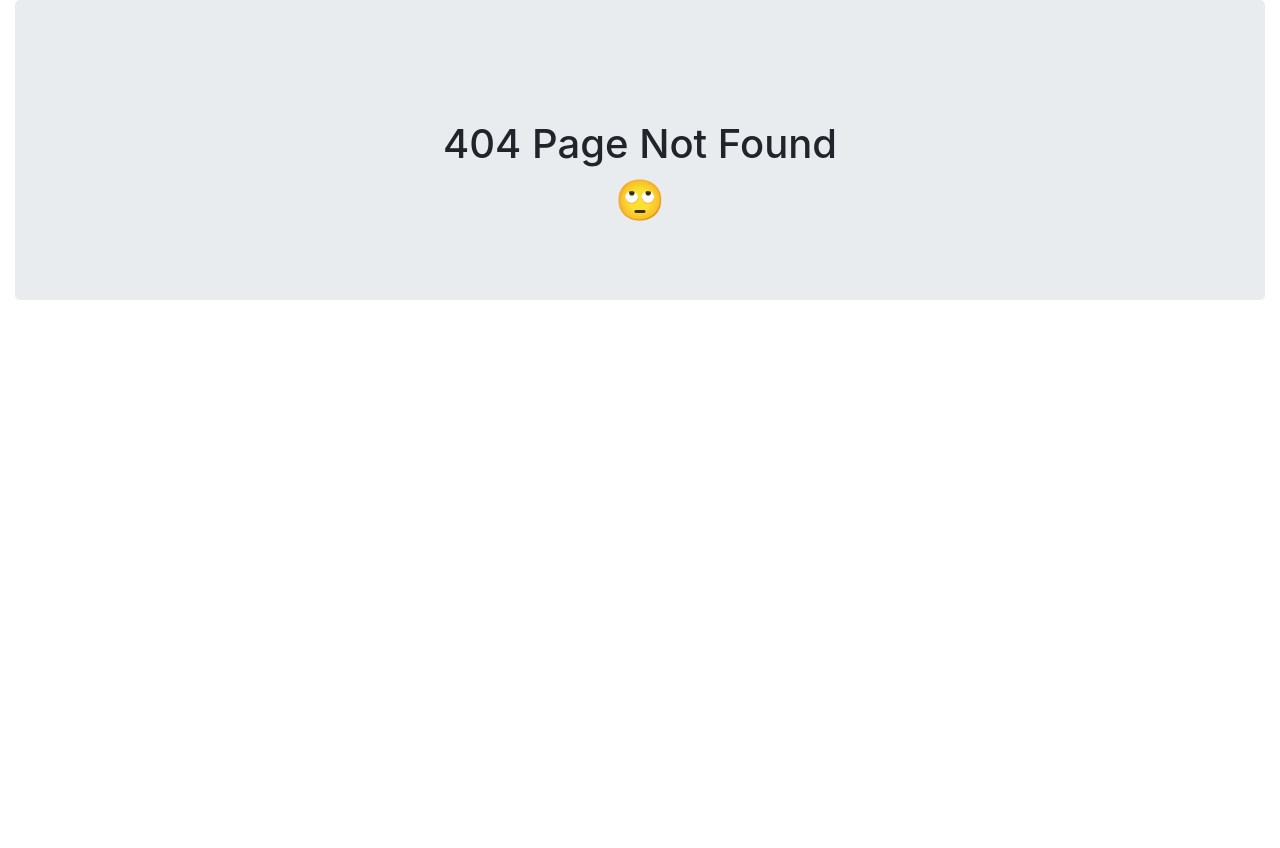
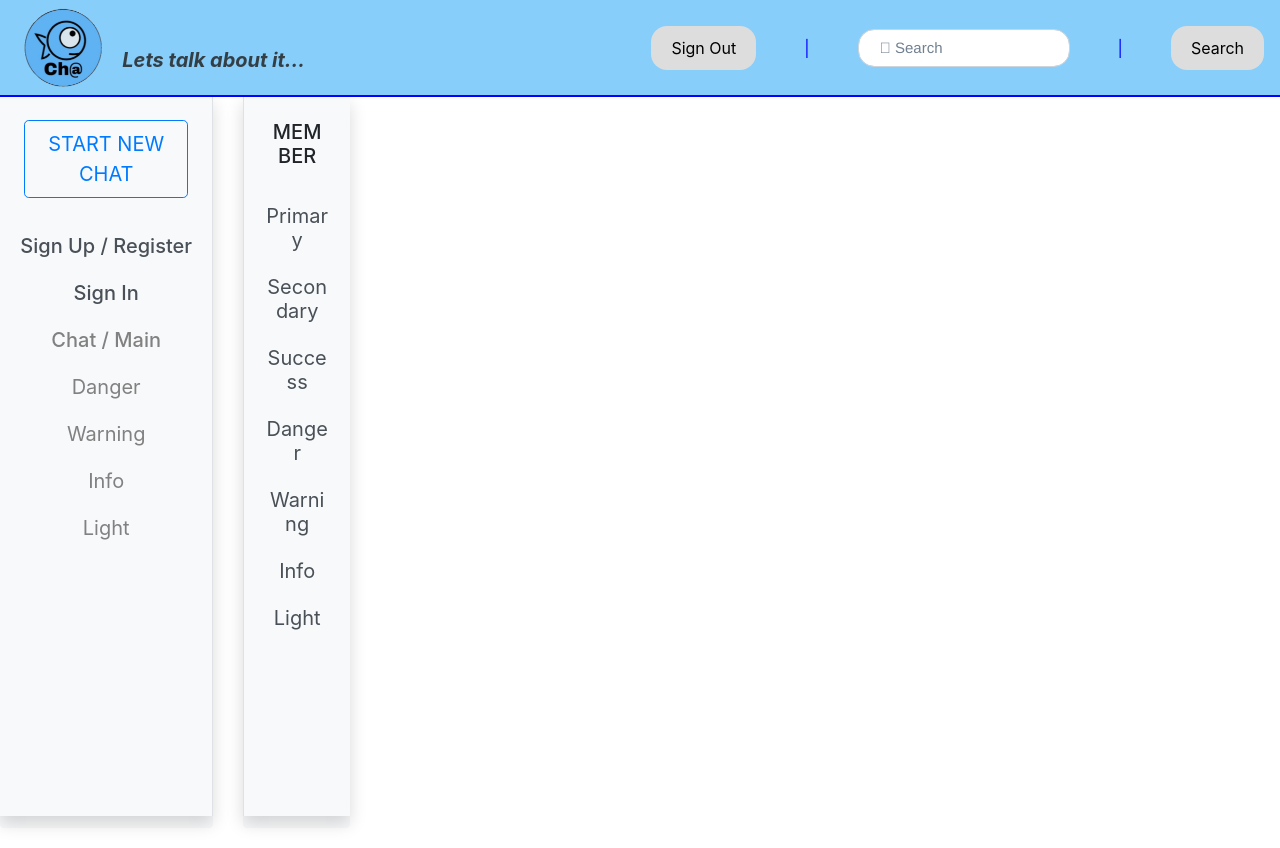
Before and after one commit to catnap89/HelloWorldCommunity, a React (Create React App) app in the folder client/: page /createchat in a window 1280 px wide. Before the commit this address had no page. Before the commit the page ends 800 px from the top, so only its background shows below. Built offline with nearby package versions, Linux system fonts and the light colour scheme.

Commit message:
created page and routes for creating chat form. Routes are working, just need to create the actual form now

```diff
--- a/client/src/App.js
+++ b/client/src/App.js
@@ -6,6 +6,7 @@ import SignUp from "./pages/SignUp/SignUp";
 import Community from "./pages/Community/Community"
 import NoMatch from "./pages/NoMatch/NoMatch";
 import Main from "./pages/Main/Main";
+import CreateChat from './pages/CreateChat/createchat';
 
 
 function App() {
@@ -16,6 +17,7 @@ function App() {
           <Route exact path="/" component={Main} />
           <Route exact path="/signup" component={SignUp} />
           <Route exact path="/signin" component={SignIn} />
+          <Route exact path="/createchat" component={CreateChat} />
           <Route exact path="/community/:id" component={Community} />
           <Route component={NoMatch} />
         </Switch>
--- a/client/src/components/Side/index.js
+++ b/client/src/components/Side/index.js
@@ -15,7 +15,7 @@ const Side =(props) => (
 
     <ListGroup className="flush" variant="flush border-right shadow">
 
-      <ListGroup.Item className='pt-3 p-4 channel bg-light'>
+      <ListGroup.Item className='pt-3 p-4 channel bg-light' action as={Link} to="/createchat">
       <Button variant="outline-primary" size="lg">
       START NEW CHAT
     </Button>
--- /dev/null
+++ b/client/src/pages/CreateChat/createchat.js
@@ -0,0 +1,31 @@
+import React, { Component } from "react";
+import 'bootstrap/dist/css/bootstrap.min.css';
+import Top from "../../components/Top"; // Navbar
+import CardDeck from 'react-bootstrap/CardDeck';
+import Side from "../../components/Side";
+import Sideright from "../../components/Sideright";
+
+
+class CreateChat extends Component {
+  // Not sure what to have in the states yet.
+  state = {
+    users: [],
+    title: "",
+    communityCreator: "",
+  };
+
+  render() {
+    return (
+      <div className="App">
+        <Top />
+        <CardDeck className="pt-5 mt-5 size mx-auto">
+          <Side />
+          <Sideright />
+        </CardDeck>
+
+      </div>
+    );
+  }
+}
+
+export default CreateChat;
```
Also changed, not shown: client/src/components/CreateChatForm/createchatform.css (added), client/src/components/CreateChatForm/index.js (added), client/src/pages/CreateChat/createchat.css (added).
